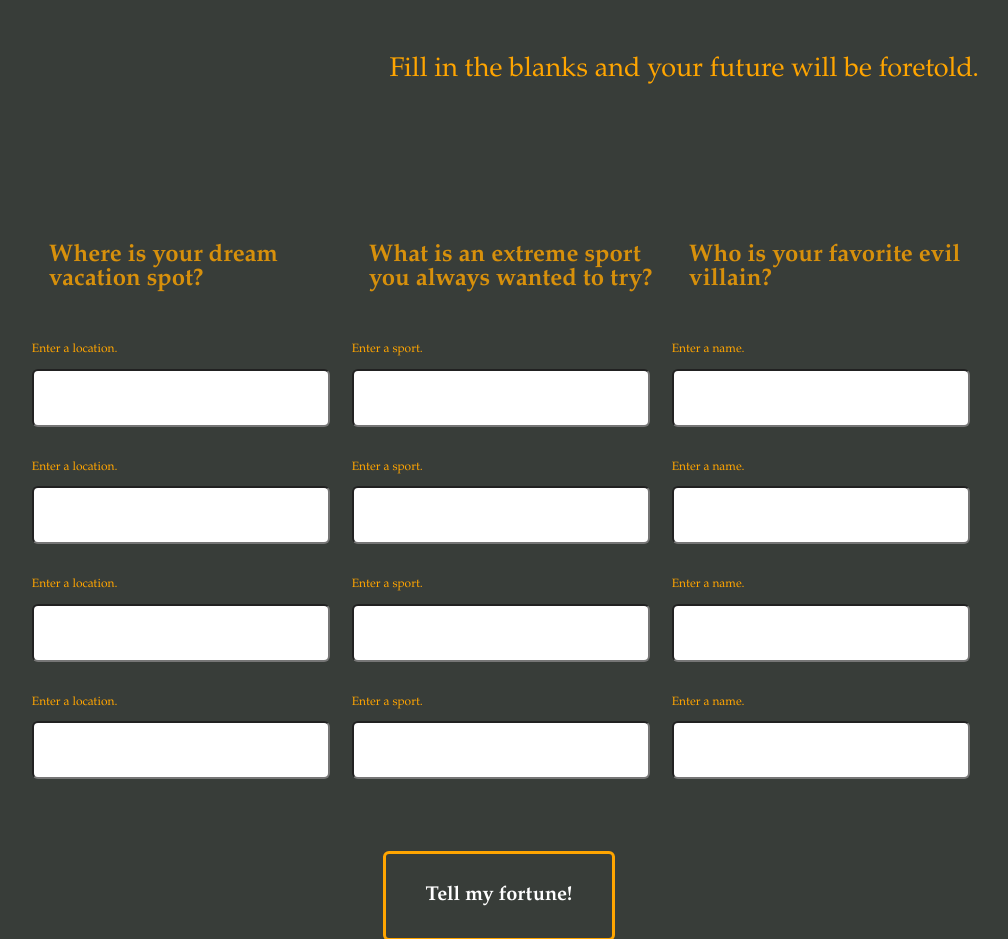
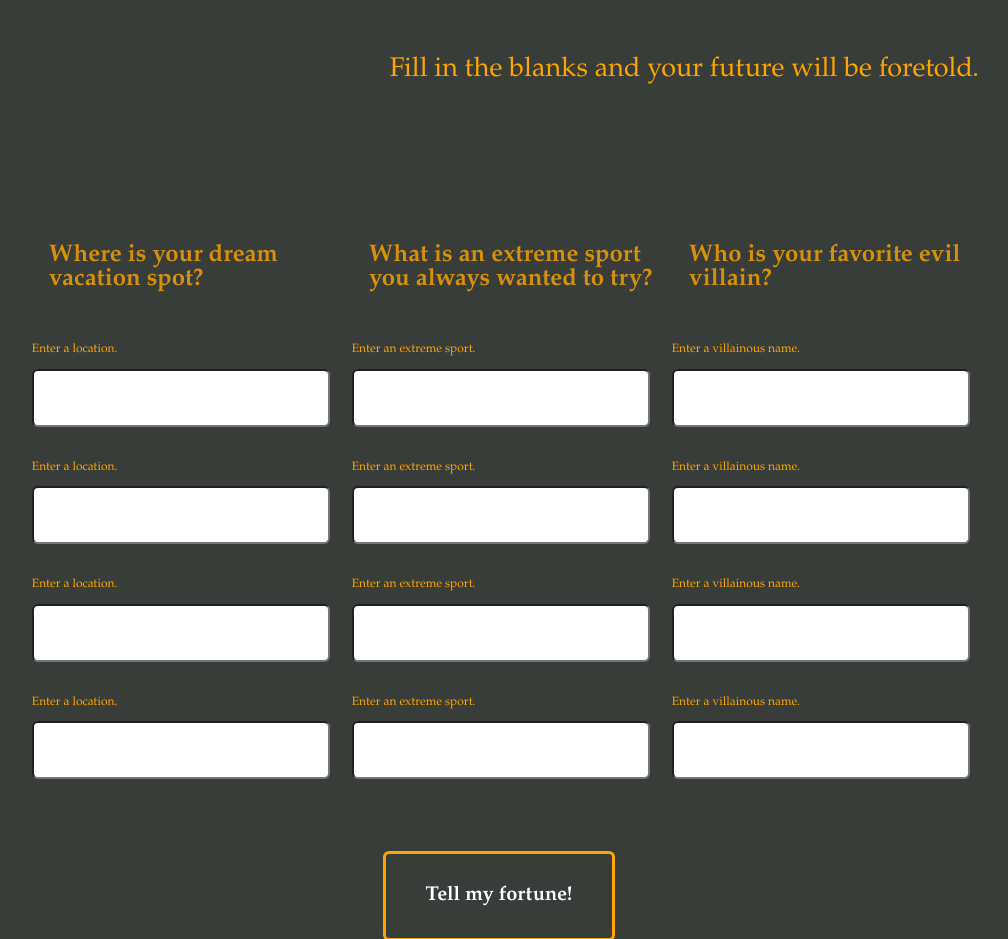
Before and after one commit to CSPilgrim/MASH-Game, a plain HTML site: page index.html in a window 1280 px wide. Shown: the part 161-1100 px from the top of the page, without its empty margins (141-1149 px from the left). Drawn offline with Linux system fonts and the light colour scheme.

Commit message:
Update index.html

```diff
--- a/index.html
+++ b/index.html
@@ -29,17 +29,17 @@
             </div>
             <div class="choice-bucket">
                 <h4 class="highlight">What is an extreme sport you always wanted to try?</h4>
-                <label for="formAnswer2a">Enter a sport.</label><input name="answer_2[]" type="text">
-                <label for="formAnswer2b">Enter a sport.</label><input name="answer_2[]" type="text">
-                <label for="formAnswer2c">Enter a sport.</label><input name="answer_2[]" type="text">
-                <label for="formAnswer2d">Enter a sport.</label><input name="answer_2[]" type="text">
+                <label for="formAnswer2a">Enter an extreme sport.</label><input name="answer_2[]" type="text">
+                <label for="formAnswer2b">Enter an extreme sport.</label><input name="answer_2[]" type="text">
+                <label for="formAnswer2c">Enter an extreme sport.</label><input name="answer_2[]" type="text">
+                <label for="formAnswer2d">Enter an extreme sport.</label><input name="answer_2[]" type="text">
             </div>
             <div class="choice-bucket">
                 <h4 class="highlight">Who is your favorite evil villain?</h4>
-                <label for="formAnswer3a">Enter a name.</label><input name="answer_3[]" type="text">
-                <label for="formAnswer3b">Enter a name.</label><input name="answer_3[]" type="text">
-                <label for="formAnswer3c">Enter a name.</label><input name="answer_3[]" type="text">
-                <label for="formAnswer3d">Enter a name.</label><input name="answer_3[]" type="text">
+                <label for="formAnswer3a">Enter a villainous name.</label><input name="answer_3[]" type="text">
+                <label for="formAnswer3b">Enter a villainous name.</label><input name="answer_3[]" type="text">
+                <label for="formAnswer3c">Enter a villainous name.</label><input name="answer_3[]" type="text">
+                <label for="formAnswer3d">Enter a villainous name.</label><input name="answer_3[]" type="text">
             </div>
         </div>
         <button type="submit" class="button-submit">Tell my fortune!</button>
```
